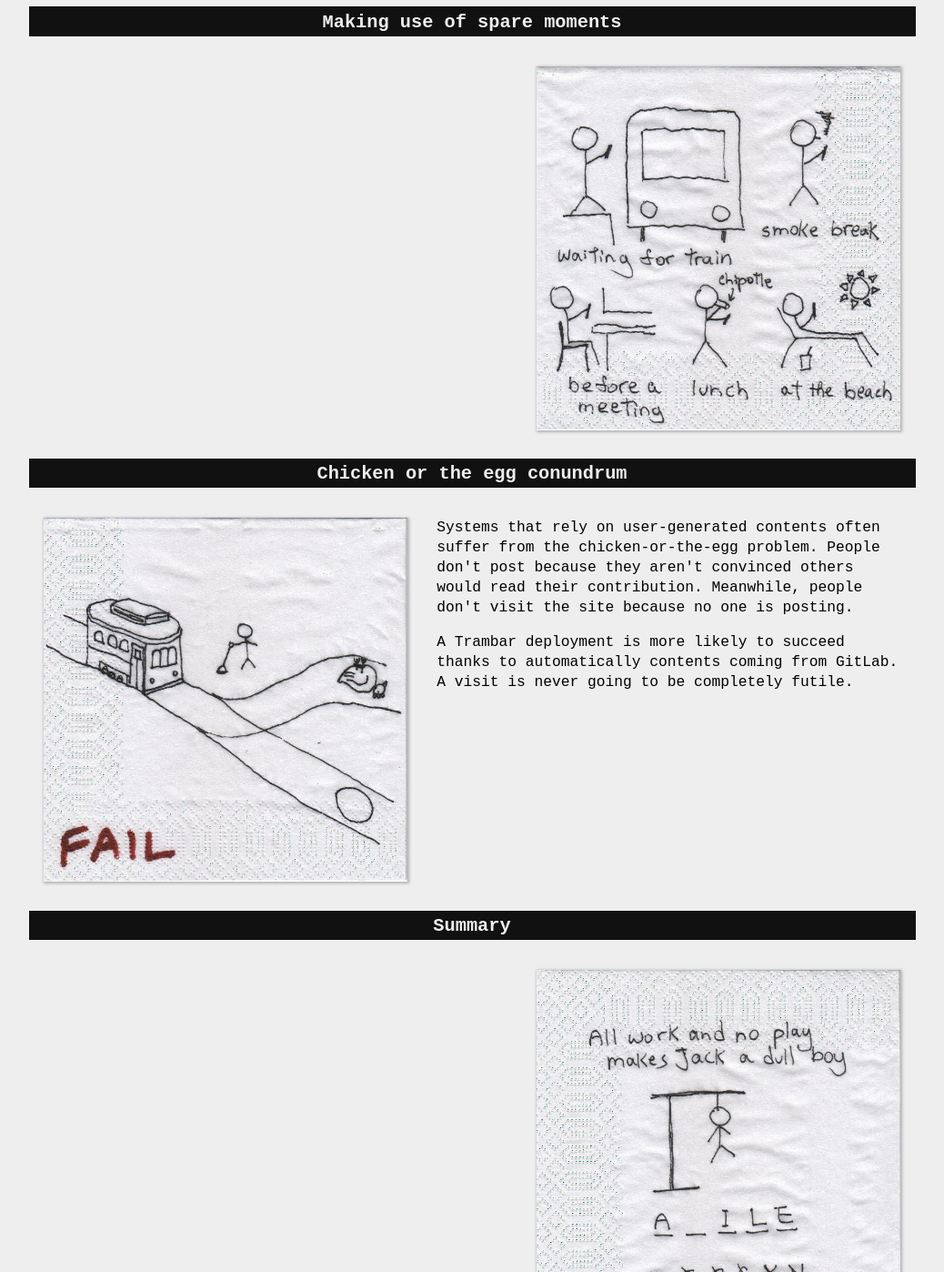
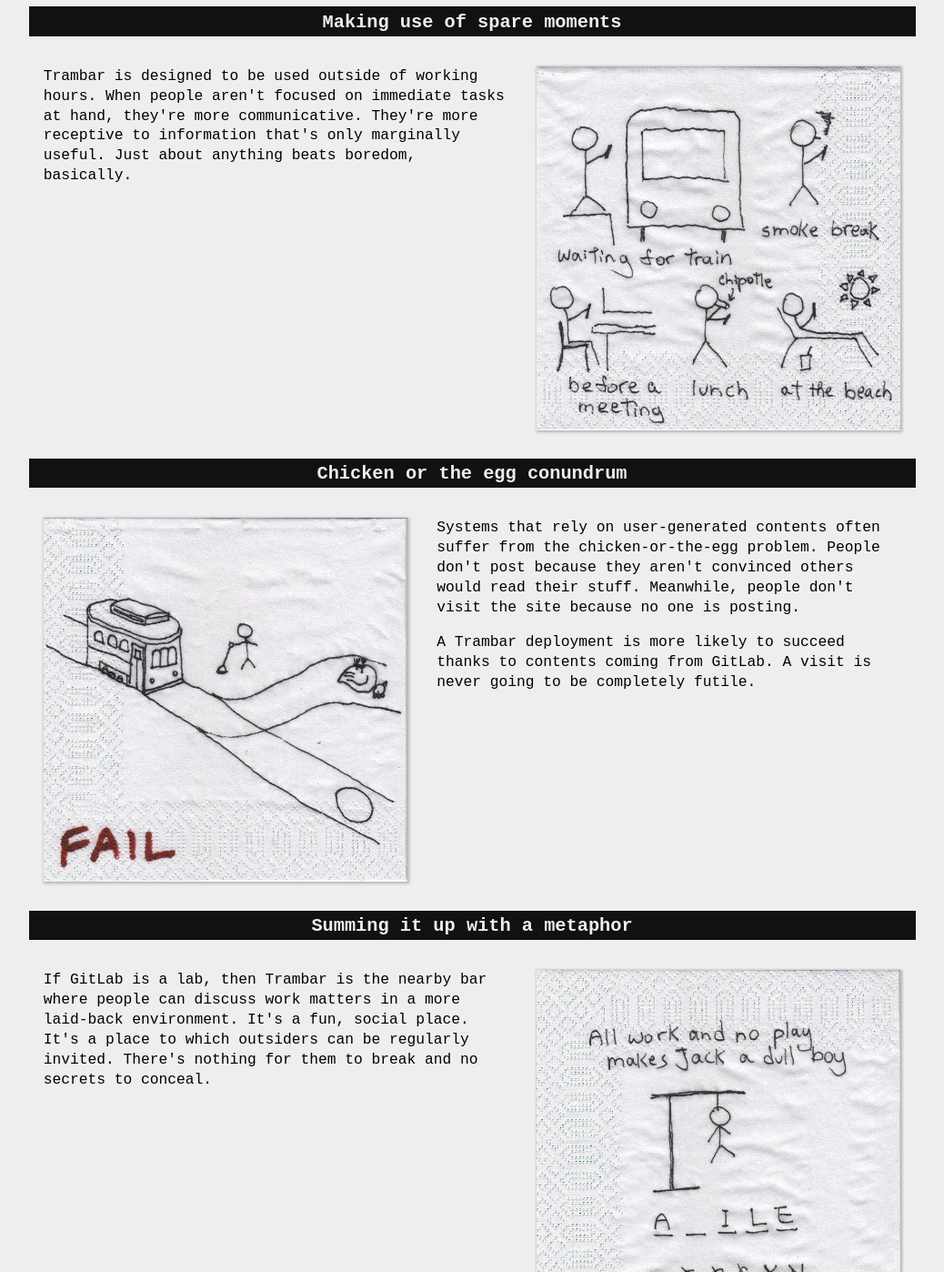
Before and after one commit to chung-leong/trambar-website, a website built with webpack: page www/index.html in a window 1280 px wide. Shown: the part 3215-4613 px from the top of the page at 91% size, without its empty margins (121-1159 px from the left). Built offline with nearby package versions, Linux system fonts and the light colour scheme.

Commit message:
Updated page.

```diff
--- a/www/index.html
+++ b/www/index.html
@@ -114,8 +114,7 @@
                 <img class="sketch" src="3a9e8d66b5cadecdf9a666315466b7fc.jpg">
             </div>
             <div class="text">
-                <p>
-                </p>
+                <p>Trambar is designed to be used outside of working hours. When people aren't focused on immediate tasks at hand, they're more communicative. They're more receptive to information that's only marginally useful. Just about anything beats boredom, basically.</p>
             </div>
         </section>
 
@@ -125,19 +124,18 @@
                 <img class="sketch" src="ef8658917d3c7a38cc43768b918c55bf.jpg">
             </div>
             <div class="text">
-                <p>Systems that rely on user-generated contents often suffer from the chicken-or-the-egg problem. People don't post because they aren't convinced others would read their contribution. Meanwhile, people don't visit the site because no one is posting.</p>
-                <p>A Trambar deployment is more likely to succeed thanks to automatically contents coming from GitLab. A visit is never going to be completely futile.</p>
+                <p>Systems that rely on user-generated contents often suffer from the chicken-or-the-egg problem. People don't post because they aren't convinced others would read their stuff. Meanwhile, people don't visit the site because no one is posting.</p>
+                <p>A Trambar deployment is more likely to succeed thanks to contents coming from GitLab. A visit is never going to be completely futile.</p>
             </div>
         </section>
 
-        <h2>Summary</h2>
+        <h2>Summing it up with a metaphor</h2>
         <section>
             <div class="graphics">
                 <img class="sketch" src="8feaa6dac18eec8853f84bc05e972c00.jpg">
             </div>
             <div class="text">
-                <p>
-                </p>
+                <p>If GitLab is a lab, then Trambar is the nearby bar where people can discuss work matters in a more laid-back environment. It's a fun, social place. It's a place to which outsiders can be regularly invited. There's nothing for them to break and no secrets to conceal.</p>
             </div>
         </section>
 
```
